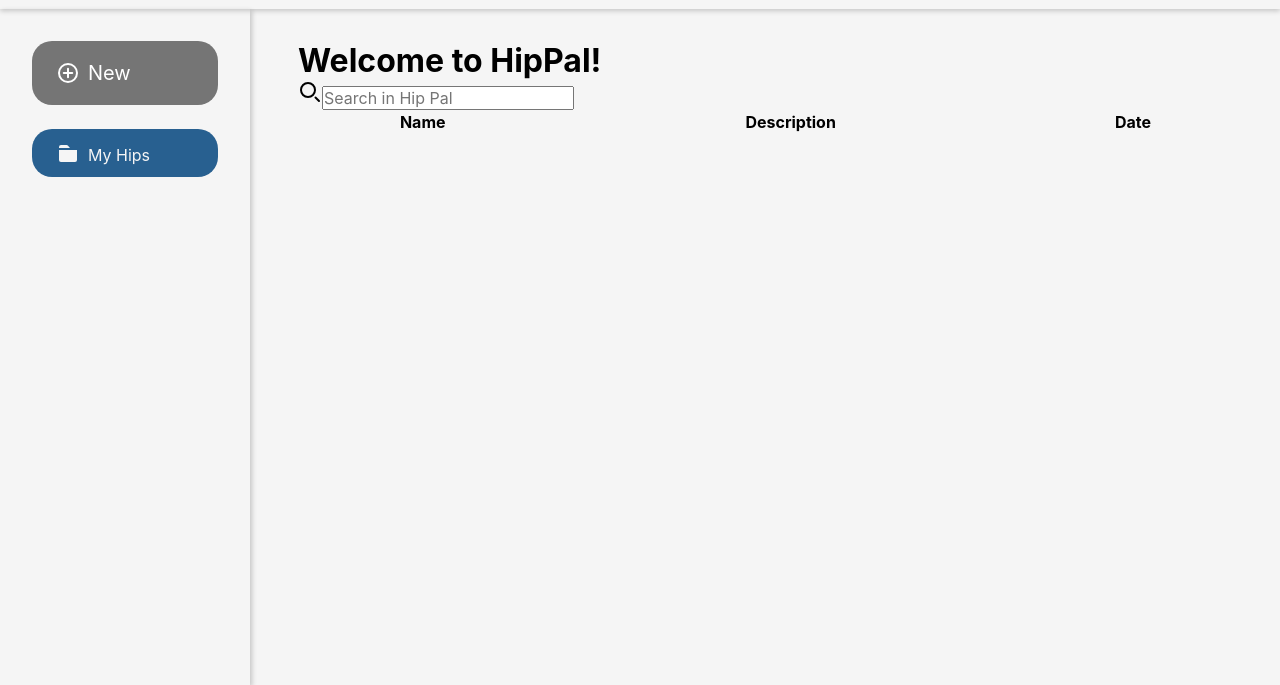
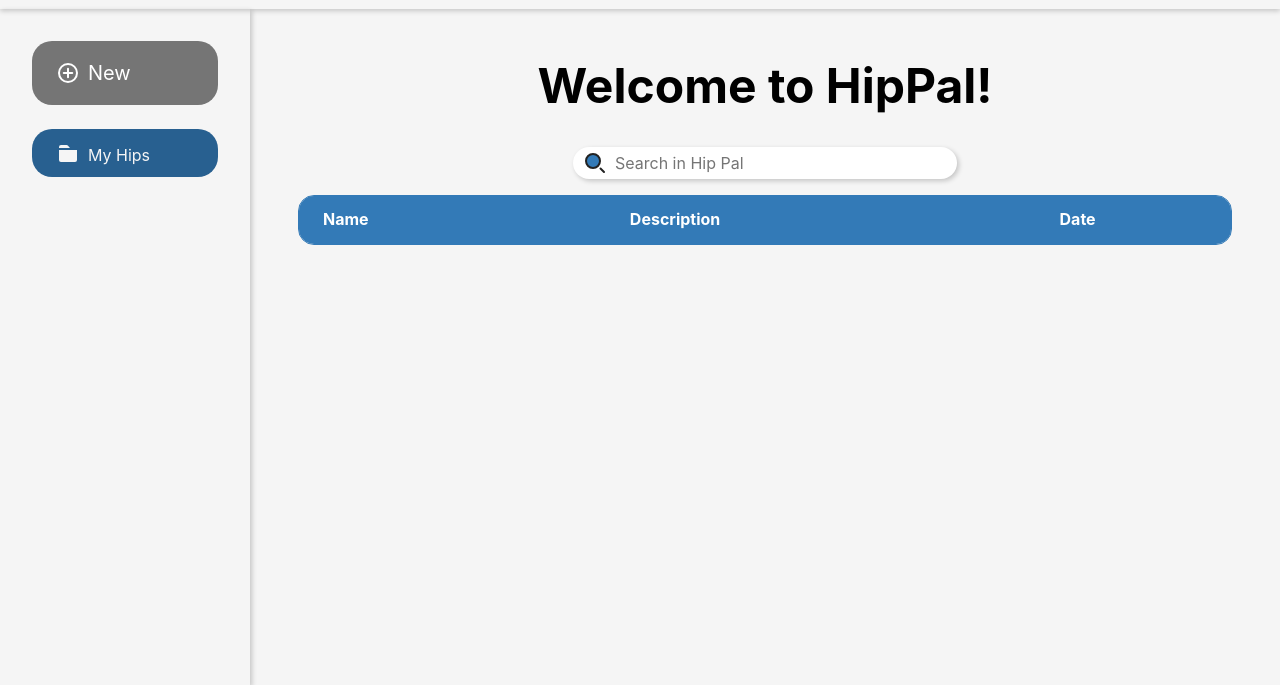
Before and after one commit to guidogimeno/electron-app, a React app in the folder client/: page /#/my_hips in a window 1280 px wide. Shown: the part 115-800 px from the top of the page. Built offline with nearby package versions, Linux system fonts and the light colour scheme.

Commit message:
tabla mas linda

```diff
--- a/client/src/assets/search_svg.js
+++ b/client/src/assets/search_svg.js
@@ -2,7 +2,7 @@ import React from "react"
 
 function SearchSvg(props) {
     return (
-        <svg className="w-6 h-6 text-gray-800 dark:text-white" aria-hidden="true" xmlns="http://www.w3.org/2000/svg" width="24" height="24" fill="none" viewBox="0 0 24 24" {...props}>
+        <svg aria-hidden="true" xmlns="http://www.w3.org/2000/svg" width="24" height="24" fill="none" viewBox="0 0 24 24" {...props}>
             <path stroke="currentColor" strokeLinecap="round" strokeWidth="2" d="m21 21-3.5-3.5M17 10a7 7 0 1 1-14 0 7 7 0 0 1 14 0Z" />
         </svg>
     )
--- a/client/src/components/search/index.js
+++ b/client/src/components/search/index.js
@@ -5,7 +5,7 @@ function Search(props) {
 
     return (
         <div className="search-container">
-            <SearchSvg />
+            <SearchSvg className="search-icon" />
             <input
                 type="text"
                 placeholder="Search in Hip Pal"
--- /dev/null
+++ b/client/src/components/search/styles.css
@@ -0,0 +1,28 @@
+.search-container {
+    position: relative;
+
+    padding: var(--spacing-md) 0;
+    width: 24rem;
+    height: 4rem;
+    align-self: center;
+
+    input {
+        height: 100%;
+        width: 100%;
+        padding-left: 40px;
+        border-radius: 1rem;
+        border-color: transparent;
+        outline: none;
+        box-shadow: 2px 2px 5px rgba(0, 0, 0, 0.2);
+    }
+}
+
+.search-icon {
+    position: absolute;
+    top: 50%;
+    transform: translateY(-50%);
+    left: 10px;
+    pointer-events: none;
+    color: var(--black);
+    fill: var(--blue);
+}
--- a/client/src/components/table/index.js
+++ b/client/src/components/table/index.js
@@ -17,6 +17,7 @@ function Table(props) {
                         <th>Name</th>
                         <th>Description</th>
                         <th>Date</th>
+                        <th></th>
                     </tr>
                 </thead>
                 <tbody>
--- a/client/src/components/table/styles.css
+++ b/client/src/components/table/styles.css
@@ -1,11 +1,43 @@
-td {
-    text-align: center;
+table {
+    border: .1rem solid var(--blue);
+    border-radius: 1rem;
+    border-spacing: 0;
+    overflow: hidden;
+}
+
+thead {
+    text-align: left;
+    background-color: var(--blue);
+    height: var(--spacing-xxxl);
+    color: var(--white);
+    font: bold var(--p);
+}
+
+table thead tr th:first-child {
+    padding-left: var(--spacing-lg);
+}
+
+table tbody tr td:first-child {
+    padding-left: var(--spacing-lg);
+}
+
+table tbody tr td {
+    height: var(--spacing-xxl);
+    border-bottom: .1rem solid var(--blue);
+    font: var(--p);
+    color: var(--black);
+}
+
+table tbody a {
+    text-decoration: none;
+    font: bold var(--p);
+    color: var(--black);
+}
+
+table tbody tr:last-child td {
+    border: none;
 }
 
 .trash-td>* {
     cursor: pointer;
 }
-
-.name-td {
-    text-align: left;
-}
--- a/client/src/styles/styles.css
+++ b/client/src/styles/styles.css
@@ -10,11 +10,13 @@
 @import "../components/file_input/styles.css";
 @import "../components/spinner/styles.css";
 @import "../components/notification/sytles.css";
+@import "../components/search/styles.css";
 
 /* Views */
 @import "../views/signup/styles.css";
 @import "../views/login/styles.css";
 @import "../views/hip/styles.css";
+@import "../views/my_hips/styles.css";
 
 /* CSS RESET */
 * {
--- a/client/src/views/my_hips/index.js
+++ b/client/src/views/my_hips/index.js
@@ -58,7 +58,7 @@ function MyHips() {
         <Page>
             {false ? <Spinner /> :
                 <>
-                    <h1>Welcome to HipPal!</h1>
+                    <h2>Welcome to HipPal!</h2>
                     <Search onChange={handleSearch} />
                     <Table data={tableData} handleDelete={handleDelete} />
                 </>
--- /dev/null
+++ b/client/src/views/my_hips/styles.css
@@ -0,0 +1,5 @@
+h2 {
+    font: var(--h2);
+    text-align: center;
+    padding: var(--spacing-md) 0;
+}
```
